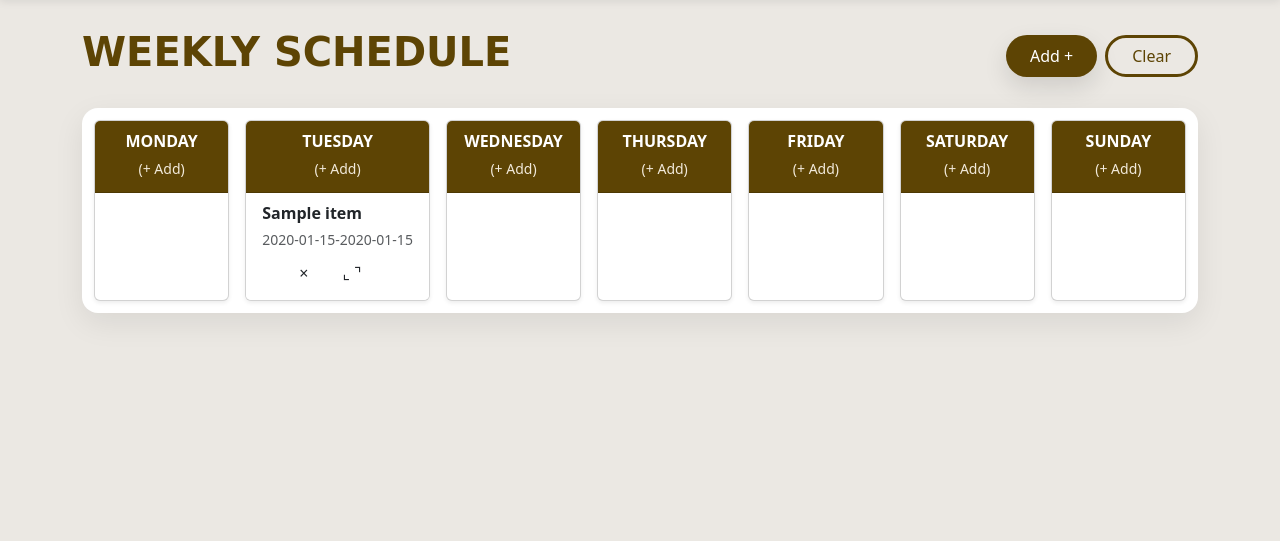
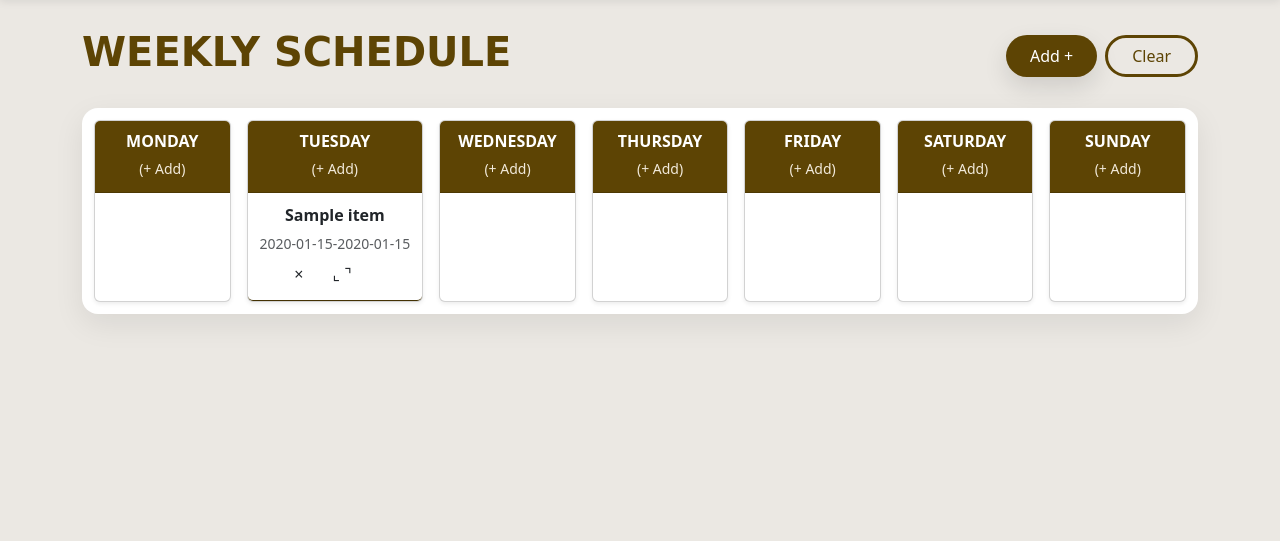
Before and after one commit to andrewkm05/UniFlow, a Flask app: page /schedule in a window 1280 px wide. Shown: the part 60-601 px from the top of the page. Run offline with Flask 3, Linux system fonts and the light colour scheme; the visitor is signed in with stand-in values (Sample User, id 1); tables that the repository leaves empty hold one stand-in row (values such as "Sample post"); some web fonts are replaced.

Commit message:
fixing details

```diff
--- a/static/css/styles.css
+++ b/static/css/styles.css
@@ -385,10 +385,38 @@ body.schedule{
 }
 
 .slot{
-    display: grid;
-    grid-template-rows: auto auto auto;
+    display: flex;
+    flex-direction: column;
     row-gap: 4px;
-    min-width: 0;
+    padding: 10px 12px;
+    border-radius: 12px;
+    min-height: calc(var(--slot-span, 1) * 4.5rem);
+    transition: min-height .2s ease;
+    border-bottom: 1.5px solid var(--uf-brown-dark) !important;
+    border-bottom-left-radius: 0;
+    border-bottom-right-radius: 0;
+}
+
+.slot-main{
+    flex: 1;
+    display: flex;
+    flex-direction: column;
+    justify-content: center;
+    align-items: center;
+    text-align: center;
+    gap: 6px;
+}
+
+.slot .slot-actions{
+    margin-top: auto;
+    display: flex;
+    justify-content: center;
+    gap: 8px;
+    width: 100%;
+}
+
+.slot-actions .btn{
+    padding: .2rem .6rem;
 }
 
 .slot-title{
@@ -409,6 +437,8 @@ body.schedule{
     justify-content: flex-end;
     flex-direction: row;
 }
+
+
 
 /* ============ Applies Page ============ */
 
--- a/static/js/schedule.js
+++ b/static/js/schedule.js
@@ -55,5 +55,24 @@ document.addEventListener('DOMContentLoaded', () => {
         });
     });
 
+    // Slot sizes change dynamicaly with the start-end time
+    document.querySelectorAll('.slot').forEach(li => {
+        const s = li.getAttribute('data-start');
+        const e = li.getAttribute('data-end');
 
+        if(!s || !e)
+            return;
+
+        const [sh, sm] = s.split(':').map(Number);
+        const [eh, em] = e.split(':').map(Number);
+
+        const startMin = sh*60 + sm;
+        const endMin = eh*60 + em;
+
+        let diffMin = Math.max(0, endMin - startMin);
+
+        const spanHours = Math.max(1, diffMin / 60);
+
+        li.style.setProperty('--slot-span', spanHours);
+    });
 });
--- a/templates/schedule.html
+++ b/templates/schedule.html
@@ -45,9 +45,11 @@
                     <!-- Day list -->
                     <ul class="list-group list-group-flush day-list" data-day="{{ loop.index0 }}">
                         {% for it in items_by_day[loop.index0] %}
-                            <li class="list-group-item slot">
-                                <div class="slot-title fw-semibold text-truncate">{{ it.title }}</div>
-                                <div class="slot-time small text-muted">{{ it.start_time }}-{{ it.end_time }}</div>
+                            <li class="list-group-item slot" style="--slot-span: 2" data-start="{{ it.start_time }}" data-end="{{ it.end_time }}">
+                                <div class="slot-main">
+                                    <div class="slot-title fw-semibold text-truncate">{{ it.title }}</div>
+                                    <div class="slot-time small text-muted">{{ it.start_time }}-{{ it.end_time }}</div>
+                                </div>
 
                                 <div class="slot-actions d-flex align-items-center justify-content-start ms-2">
                                     <form action="{{ url_for('schedule_delete', item_id=it.id) }}" method="post" class="ms-3">
```
